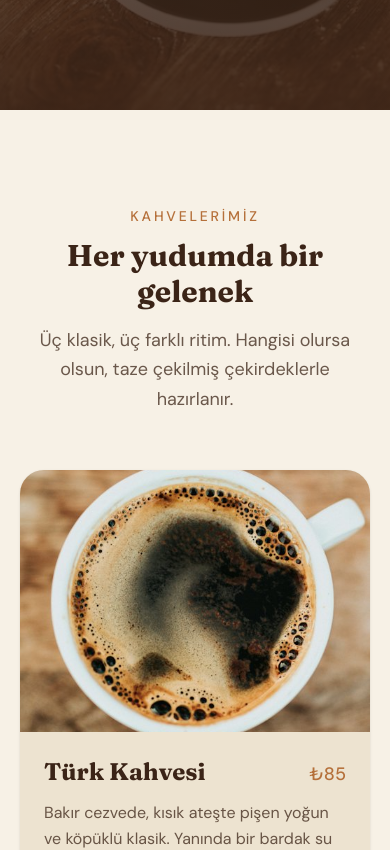
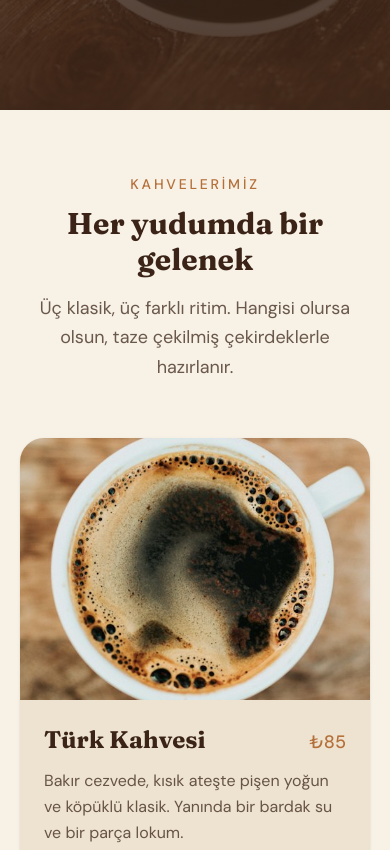
Before and after one commit to eamre/yaren-coffee-one-page, a React (Vite) app: page / in a window 390 px wide. Shown: the part 734-1584 px from the top of the page. Built offline with nearby package versions, Linux system fonts and the light colour scheme.

Commit message:
refactor: extract Section component with responsive spacing

```diff
--- a/src/components/sections/Contact.tsx
+++ b/src/components/sections/Contact.tsx
@@ -2,6 +2,7 @@ import { CONTACT_INFO } from '../../data/brand'
 import { SECTION_IDS } from '../../data/sections'
 import { Container } from '../ui/Container'
 import { Reveal } from '../ui/Reveal'
+import { Section } from '../ui/Section'
 import { SectionHeading } from '../ui/SectionHeading'
 import { ContactForm } from './ContactForm'
 
@@ -13,7 +14,7 @@ const INFO_ITEMS = [
 
 export function Contact() {
   return (
-    <section id={SECTION_IDS.contact} className="bg-sand py-24">
+    <Section id={SECTION_IDS.contact} className="bg-sand">
       <Container className="grid gap-12 lg:grid-cols-2 lg:gap-16">
         <Reveal>
           <SectionHeading
@@ -41,6 +42,6 @@ export function Contact() {
           </div>
         </Reveal>
       </Container>
-    </section>
+    </Section>
   )
 }
--- a/src/components/sections/Products.tsx
+++ b/src/components/sections/Products.tsx
@@ -3,13 +3,14 @@ import { SECTION_IDS } from '../../data/sections'
 import { Container } from '../ui/Container'
 import { ProductCard } from '../ui/ProductCard'
 import { Reveal } from '../ui/Reveal'
+import { Section } from '../ui/Section'
 import { SectionHeading } from '../ui/SectionHeading'
 
 const CARD_REVEAL_STEP_MS = 150
 
 export function Products() {
   return (
-    <section id={SECTION_IDS.products} className="py-24">
+    <Section id={SECTION_IDS.products}>
       <Container>
         <SectionHeading
           eyebrow="Kahvelerimiz"
@@ -30,6 +31,6 @@ export function Products() {
           ))}
         </ul>
       </Container>
-    </section>
+    </Section>
   )
 }
--- a/src/components/sections/Story.tsx
+++ b/src/components/sections/Story.tsx
@@ -3,11 +3,12 @@ import { SECTION_IDS } from '../../data/sections'
 import { STORY_INTRO, STORY_VALUES } from '../../data/story'
 import { Container } from '../ui/Container'
 import { Reveal } from '../ui/Reveal'
+import { Section } from '../ui/Section'
 import { SectionHeading } from '../ui/SectionHeading'
 
 export function Story() {
   return (
-    <section id={SECTION_IDS.story} className="bg-wood py-24 text-cream">
+    <Section id={SECTION_IDS.story} className="bg-wood text-cream">
       <Container className="grid items-center gap-12 lg:grid-cols-2 lg:gap-16">
         <Reveal>
           <img
@@ -41,6 +42,6 @@ export function Story() {
           </ul>
         </Reveal>
       </Container>
-    </section>
+    </Section>
   )
 }
--- /dev/null
+++ b/src/components/ui/Section.tsx
@@ -0,0 +1,16 @@
+import type { ReactNode } from 'react'
+import { classNames } from '../../utils/classNames'
+
+interface SectionProps {
+  id: string
+  children: ReactNode
+  className?: string
+}
+
+export function Section({ id, children, className }: SectionProps) {
+  return (
+    <section id={id} className={classNames('py-16 md:py-24', className)}>
+      {children}
+    </section>
+  )
+}
```
